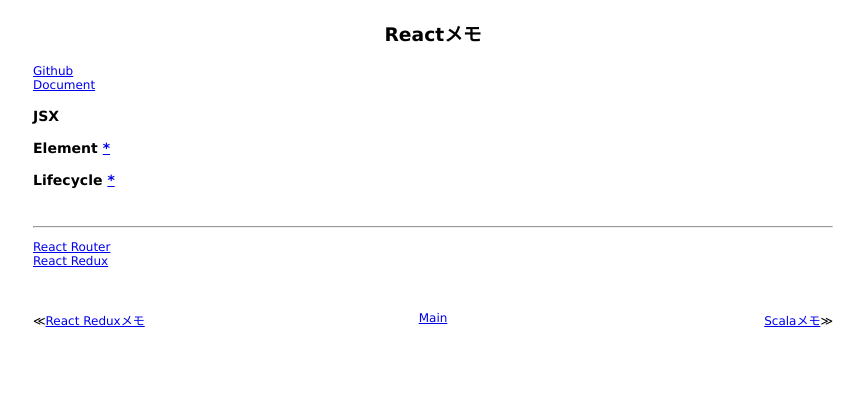
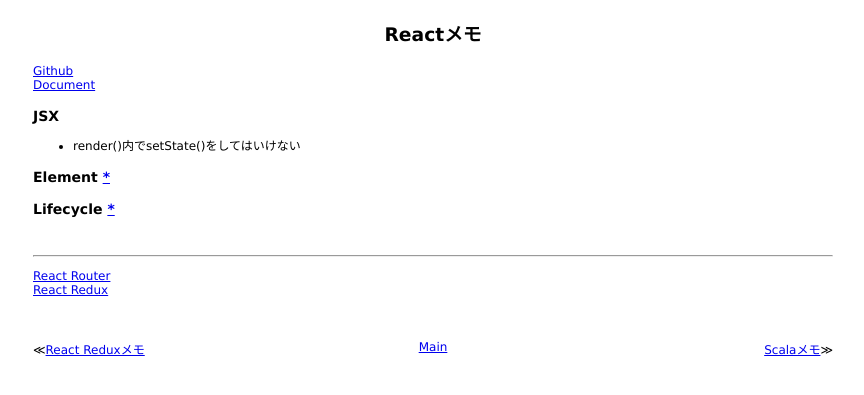
Before and after one commit to 38elements/38elements.github.com, a Jekyll site: the page built from _posts/2017-04-28-react.md, in a window 1280 px wide. Shown: the top 395 px of the page, without its empty margins (207-1071 px from the left). Built offline with Jekyll 4.4.1, drawn with Linux system fonts in a browser that asks for light colours.

Commit message:
Update 2017-04-28-react.md

```diff
--- a/_posts/2017-04-28-react.md
+++ b/_posts/2017-04-28-react.md
@@ -6,6 +6,8 @@ title: Reactメモ
 [Document](https://facebook.github.io/react/docs/hello-world.html)
 
 ### JSX
+
+* render()内でsetState()をしてはいけない
 
 ### Element [\*](https://facebook.github.io/react/docs/dom-elements.html)
 
```
